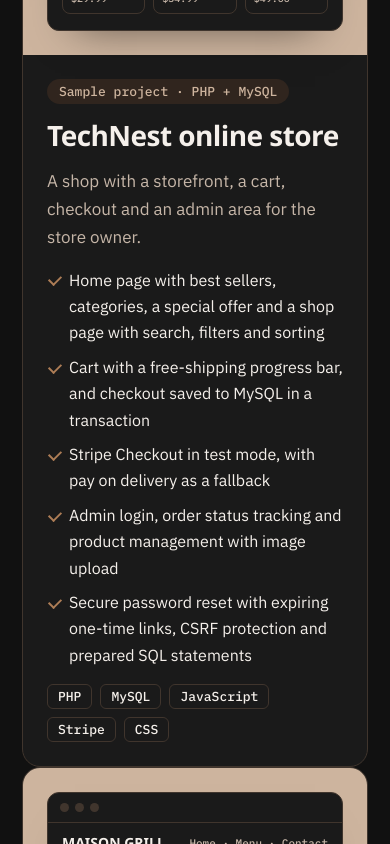
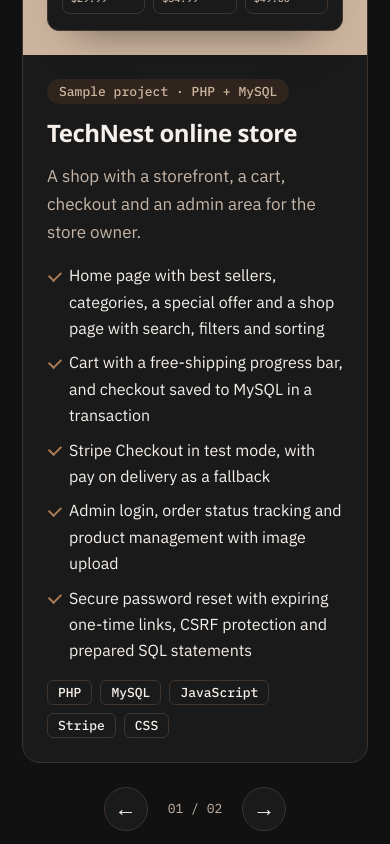
Before and after one commit to owaisejaz85/hamzaejaz-portfolio, a plain HTML site: page index.html in a window 390 px wide. Shown: the part 4760-5604 px from the top of the page. Drawn offline with Linux system fonts and the light colour scheme; a web font is replaced by a local one.

Commit message:
Update style.css

```diff
--- a/style.css
+++ b/style.css
@@ -524,6 +524,90 @@
   padding: 3px 10px;
 }
 
+
+
+.project-slider {
+  width: 100%;
+  overflow: hidden;
+}
+
+.slider-track {
+  display: flex;
+  width: 100%;
+  transition: transform 0.5s ease-in-out;
+  align-items: stretch;
+}
+
+.project-slide {
+  flex: 0 0 100%;
+  min-width: 0;
+}
+
+.project-slide > a {
+  display: block;
+  color: inherit;
+  text-decoration: none;
+}
+
+.project-slide .proj {
+  height: 100%;
+}
+
+.slider-controls {
+  display: flex;
+  align-items: center;
+  justify-content: center;
+  gap: 20px;
+  margin-top: 24px;
+}
+
+.slider-controls button {
+  width: 44px;
+  height: 44px;
+  border: 1px solid var(--line);
+  border-radius: 50%;
+  background: var(--surface);
+  color: var(--ink);
+  font-size: 22px;
+  cursor: pointer;
+  transition: background 0.2s, color 0.2s;
+}
+
+.slider-controls button:hover {
+  background: var(--ink);
+  color: var(--surface);
+}
+
+#slideCounter {
+  font-family: var(--mono);
+  font-size: 13px;
+  color: var(--mute);
+}
+
+@media (max-width: 768px) {
+  .project-slide .proj {
+    grid-template-columns: 1fr;
+  }
+
+  .shot {
+    padding: 20px;
+  }
+
+  .pinfo {
+    padding: 24px;
+  }
+
+  .pinfo h3 {
+    font-size: 24px;
+  }
+}
+
+@media (prefers-reduced-motion: reduce) {
+  .slider-track {
+    transition: none;
+  }
+}
+
 /* Tables */
 .tablewrap {
   overflow-x: auto;
```
